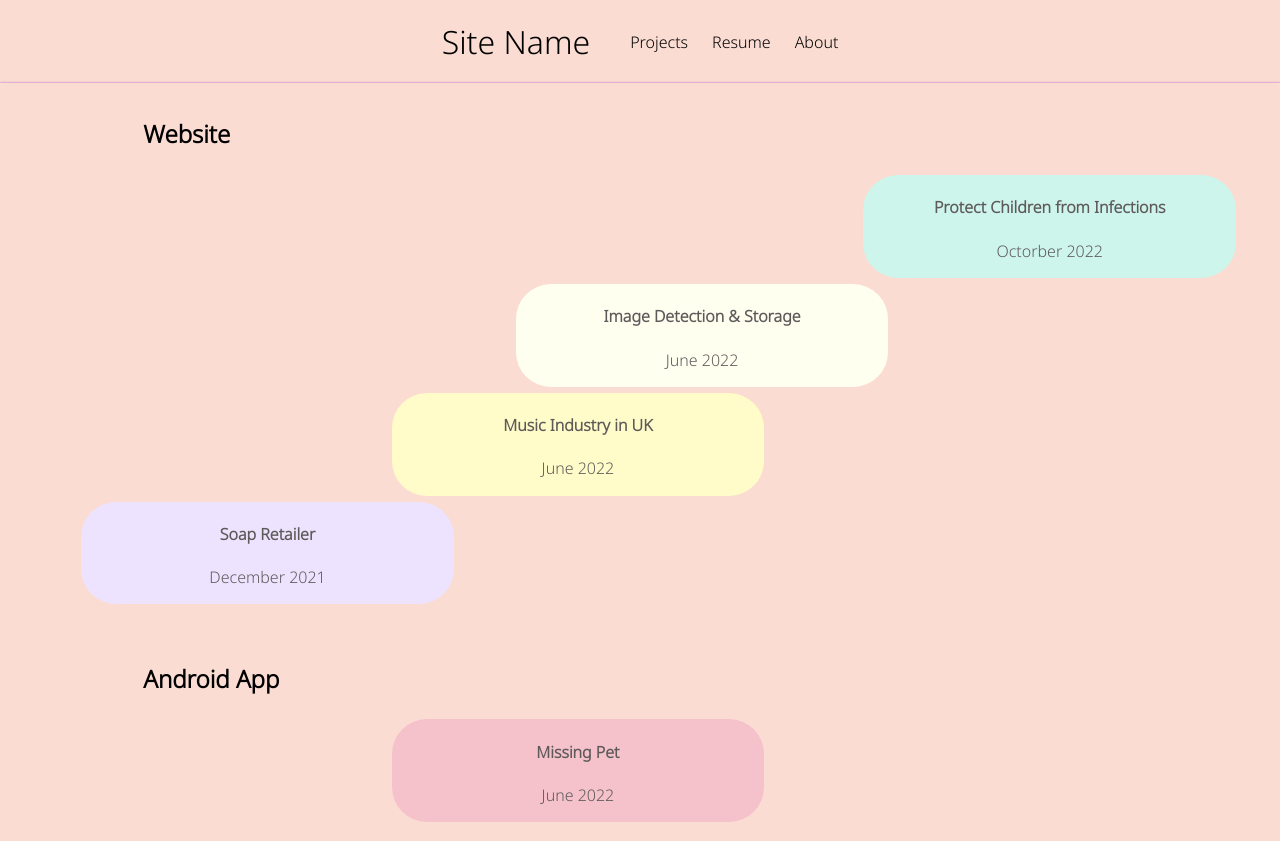
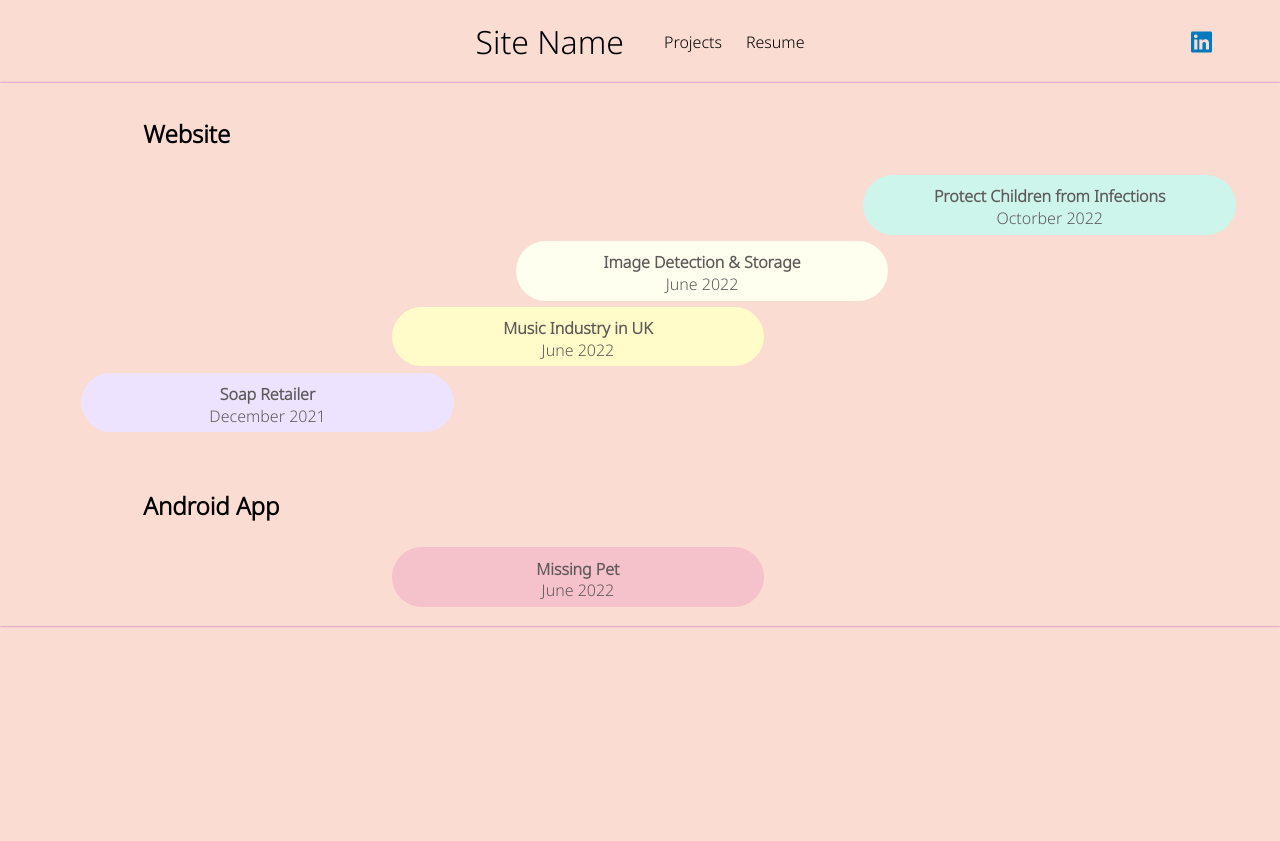
Before and after one commit to wangruoting/portfolio, a React (Create React App) app: page /project in a window 1280 px wide. After the commit the page ends 800 px from the top, so only its background shows below. Built offline with nearby package versions, Linux system fonts and the light colour scheme.

Commit message:
add 'linkedin' in navbar

```diff
--- a/public/index.html
+++ b/public/index.html
@@ -25,7 +25,7 @@
       work correctly both with client-side routing and a non-root public URL.
       Learn how to configure a non-root public URL by running `npm run build`.
     -->
-  <title>wrtbb App</title>
+  <title>wrtbb's portfolio</title>
 </head>
 
 <body>
--- a/src/App.js
+++ b/src/App.js
@@ -1,6 +1,6 @@
 import logo from './logo.svg';
 import './App.css';
-import Navbar from './Navbar';
+import Navbar from './Navbar/Navbar';
 import Project from './Project/Project.js';
 import About from './About/About.js';
 import Resume from './Resume/Resume.js';
@@ -15,7 +15,7 @@ function App() {
         <Routes>
           <Route path="/" element={<Home />} />
           <Route path="/project" element={<Project />} />
-          <Route path="/about" element={<About />} />
+          {/* <Route path="/about" element={<About />} /> */}
           <Route path="/resume" element={<Resume />} />
         </Routes>
       </div>
--- a/src/Navbar.js
+++ b/src/Navbar/Navbar.js
@@ -1,15 +1,17 @@
-import "./style.css";
+import "./navbar.css";
 import { Link, useMatch, useResolvedPath } from 'react-router-dom';
 
 export default function Navbar() {
-    return <nav className="nav">
+    return (<nav className="nav">
         <Link to="/" className="site-title">Site Name</Link>
         <ul>
             <CustomLink to="/project">Projects</CustomLink>
             <CustomLink to="/resume">Resume</CustomLink>
-            <CustomLink to="/about">About</CustomLink>
         </ul>
-    </nav>
+        {/* add following code in a tag, after target element to prevent phishing tabnabbing  */}
+        {/* rel="noopener noreferrer" */}
+        <div className="linkedin-logo"><a href="https://www.linkedin.com/in/ruoting-wang-22ba851b1/" target="_blank" rel="noopener noreferrer"><i class="fa-brands fa-linkedin"></i></a></div>
+    </nav>);
 }
 
 function CustomLink({ to, children, ...props }) {
--- a/src/style.css
+++ b/src/Navbar/navbar.css
@@ -17,9 +17,10 @@ body {
     font-family: 'Noto Sans', sans-serif;
     display: flex;
     justify-content: center;
-    align-items: stretch;
+    /* align-items: stretch; */
     gap: 2rem;
     padding: 1rem 1rem;
+    align-items: center;
 }
 
 .nav ul {
@@ -52,3 +53,15 @@ body {
     /* color: #96A885; */
     transition: 0.5s;
 }
+
+.linkedin-logo {
+    position: absolute;
+    right: 5%;
+    font-size: x-large;
+    color: #0079BF;
+}
+
+.linkedin-logo:hover {
+    color: #0091E6;
+    transition: 0.5s;
+}
--- a/src/Project/project.css
+++ b/src/Project/project.css
@@ -17,6 +17,7 @@
     margin-top: 0.5%;
     /* border: 1px solid black;
     margin-block: 0.5em; */
+    line-height: 3%;
 }
 
 .project-section:hover {
```
